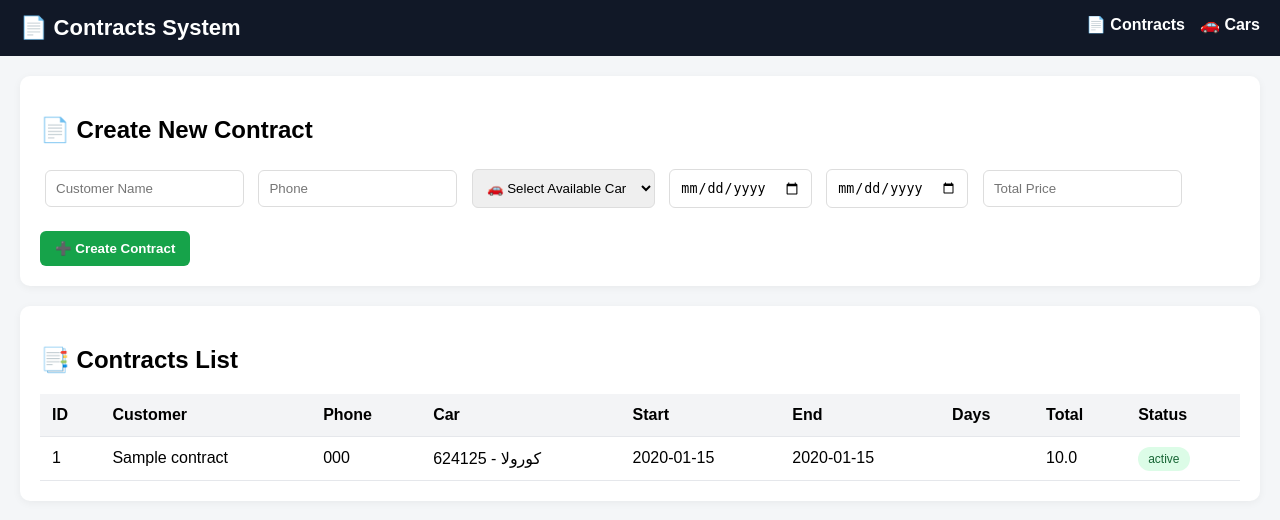
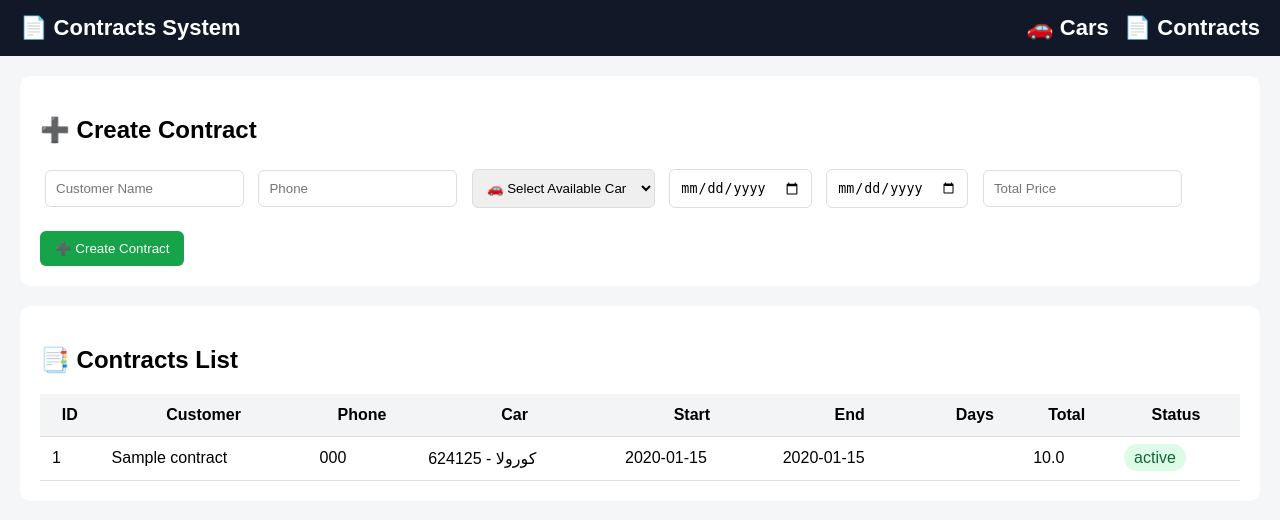
Before and after one commit to bkawash-ops/car-rental, a Flask app: page /contracts in a window 1280 px wide. Shown: the top 520 px of the page. Run offline with Flask 3, Linux system fonts and the light colour scheme; data comes from the database, SQL or seed files in the repository; tables that the repository leaves empty hold one stand-in row (values such as "Sample post").

Commit message:
Update contracts.html

```diff
--- a/templates/contracts.html
+++ b/templates/contracts.html
@@ -23,7 +23,6 @@
             color: white;
             margin-left: 15px;
             text-decoration: none;
-            font-size: 16px;
         }
 
         .container {
@@ -35,7 +34,6 @@
             padding: 20px;
             margin-bottom: 20px;
             border-radius: 10px;
-            box-shadow: 0 2px 8px rgba(0,0,0,0.05);
         }
 
         input, select {
@@ -50,7 +48,6 @@
             border: none;
             border-radius: 6px;
             cursor: pointer;
-            font-weight: bold;
         }
 
         .btn-add {
@@ -61,27 +58,20 @@
         table {
             width: 100%;
             border-collapse: collapse;
-            margin-top: 10px;
         }
 
         th, td {
             padding: 12px;
-            border-bottom: 1px solid #e5e7eb;
-            text-align: left;
+            border-bottom: 1px solid #ddd;
         }
 
         th {
             background: #f3f4f6;
         }
 
-        tr:hover {
-            background: #f9fafb;
-        }
-
         .badge {
             padding: 5px 10px;
             border-radius: 20px;
-            font-size: 12px;
         }
 
         .active {
@@ -96,33 +86,34 @@
 <div class="navbar">
     📄 Contracts System
 
+    <a href="/contracts">📄 Contracts</a>
     <a href="/">🚗 Cars</a>
-    <a href="/contracts">📄 Contracts</a>
 </div>
 
 <div class="container">
 
     <!-- CREATE CONTRACT -->
     <div class="card">
-        <h2>📄 Create New Contract</h2>
+        <h2>➕ Create Contract</h2>
 
         <form method="POST" action="/create_contract">
 
             <input name="customer_name" placeholder="Customer Name" required>
             <input name="customer_phone" placeholder="Phone" required>
 
+            <!-- Cars -->
             <select name="car_id" required onchange="calcPrice()">
-                <option value="">🚗 Select Available Car</option>
+                <option value="" data-price="0">🚗 Select Available Car</option>
 
                 {% for car in cars %}
-                    <option value="{{ car.id }}">
+                    <option value="{{ car.id }}" data-price="{{ car.daily_rate }}">
                         {{ car.model }} - {{ car.plate }} ({{ car.daily_rate }} JOD/day)
                     </option>
                 {% endfor %}
             </select>
 
-            <input type="date" name="start_date" onchange="calcPrice()" required>
-            <input type="date" name="end_date" onchange="calcPrice()" required>
+            <input type="date" name="start_date" required onchange="calcPrice()">
+            <input type="date" name="end_date" required onchange="calcPrice()">
 
             <input name="total_price" placeholder="Total Price" readonly>
 
@@ -171,28 +162,28 @@
 
 </div>
 
-<!-- PRICE CALC -->
 <script>
 function calcPrice() {
-    let start = new Date(document.querySelector('[name="start_date"]').value);
-    let end = new Date(document.querySelector('[name="end_date"]').value);
-    let carSelect = document.querySelector('[name="car_id"]');
+    let car = document.querySelector('[name="car_id"]');
+    let start = document.querySelector('[name="start_date"]').value;
+    let end = document.querySelector('[name="end_date"]').value;
     let priceField = document.querySelector('[name="total_price"]');
 
-    if (start && end && carSelect.value) {
+    if (!car.value || !start || !end) return;
 
-        let days = (end - start) / (1000 * 60 * 60 * 24);
+    let startDate = new Date(start);
+    let endDate = new Date(end);
 
-        if (days > 0) {
+    let days = (endDate - startDate) / (1000 * 60 * 60 * 24);
 
-            let text = carSelect.options[carSelect.selectedIndex].text;
-            let match = text.match(/\((\d+)/);
+    if (days <= 0) {
+        priceField.value = "";
+        return;
+    }
 
-            let pricePerDay = match ? parseFloat(match[1]) : 0;
+    let pricePerDay = parseFloat(car.options[car.selectedIndex].dataset.price || 0);
 
-            priceField.value = days * pricePerDay;
-        }
-    }
+    priceField.value = (days * pricePerDay).toFixed(2);
 }
 </script>
 
```
